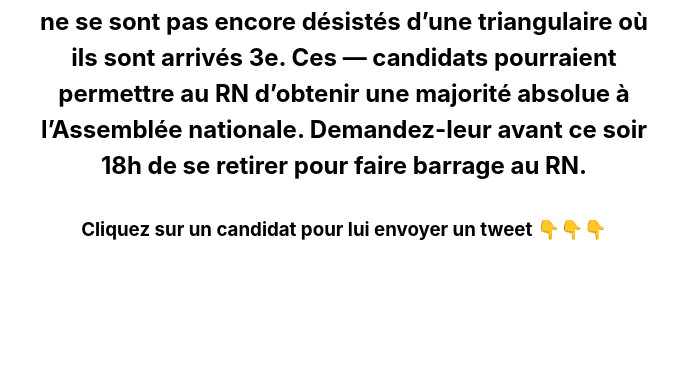
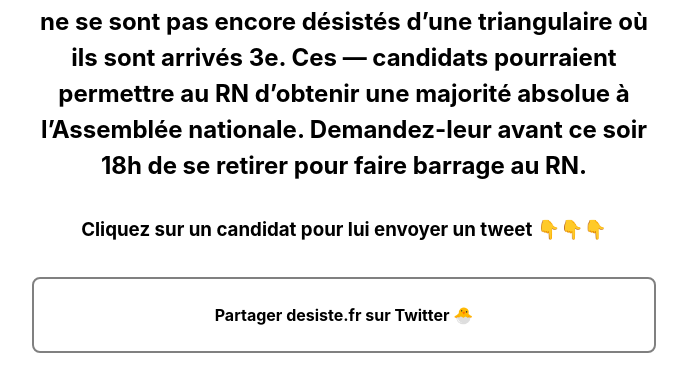
Before and after one commit to NTag/desiste, a website built with Vite: page index.html in a window 1280 px wide. Shown: the part 97-488 px from the top of the page, without its empty margins (296-983 px from the left). Built offline with nearby package versions, Linux system fonts and the light colour scheme; no server answers.

Commit message:
feat: add share link

```diff
--- a/index.html
+++ b/index.html
@@ -26,6 +26,9 @@
       </h2>
       <h3>Cliquez sur un candidat pour lui envoyer un tweet 👇👇👇</h3>
       <div id="candidates"></div>
+      <div class="share-container">
+        <a id="share">Partager desiste.fr sur Twitter 🐣</a>
+      </div>
     </div>
     <script type="module" src="/main.js"></script>
   </body>
--- a/main.css
+++ b/main.css
@@ -104,3 +104,17 @@
   opacity: 0.5;
   text-decoration: line-through;
 }
+
+.share-container {
+  text-align: center;
+}
+
+#share {
+  margin: 32px auto;
+  display: block;
+  padding: 24px 32px;
+  text-align: center;
+  border: 2px solid gray;
+  border-radius: 8px;
+  font-weight: bold;
+}
--- a/main.js
+++ b/main.js
@@ -43,6 +43,12 @@
   "Vous ne gagnerez pas cette élection, conservez votre honneur et désistez-vous ! desiste.fr",
   "Désistez-vous pour faire barrage au RN ! desiste.fr",
 ];
+
+document.querySelector(
+  "#share"
+).href = `https://twitter.com/intent/tweet?text=${encodeURIComponent(
+  "C’est le dernier moment : demandez aux candidats des triangulaires de se désister avant 18h 👉 desiste.fr #legislatives2024"
+)}`;
 
 const getTwitterURL = (handle) => {
   const message = messages[Math.floor(Math.random() * messages.length)];
```
